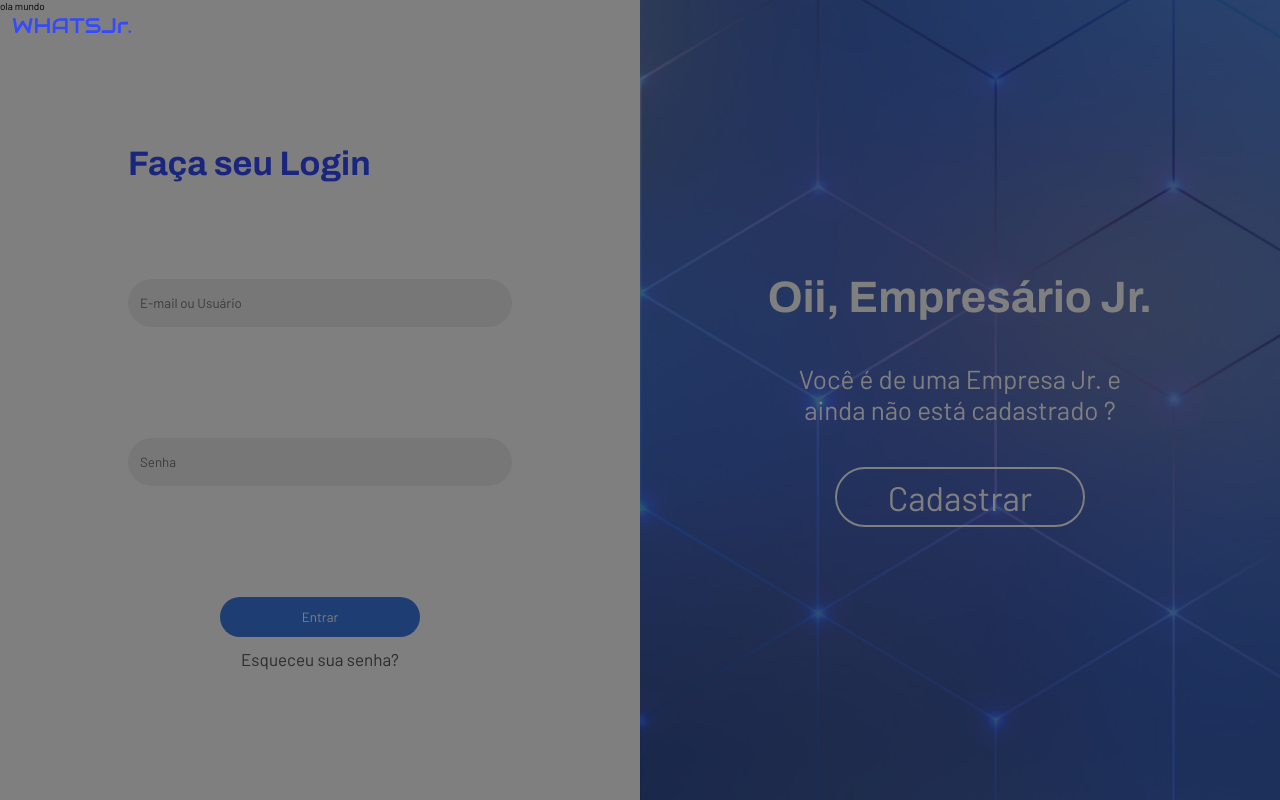
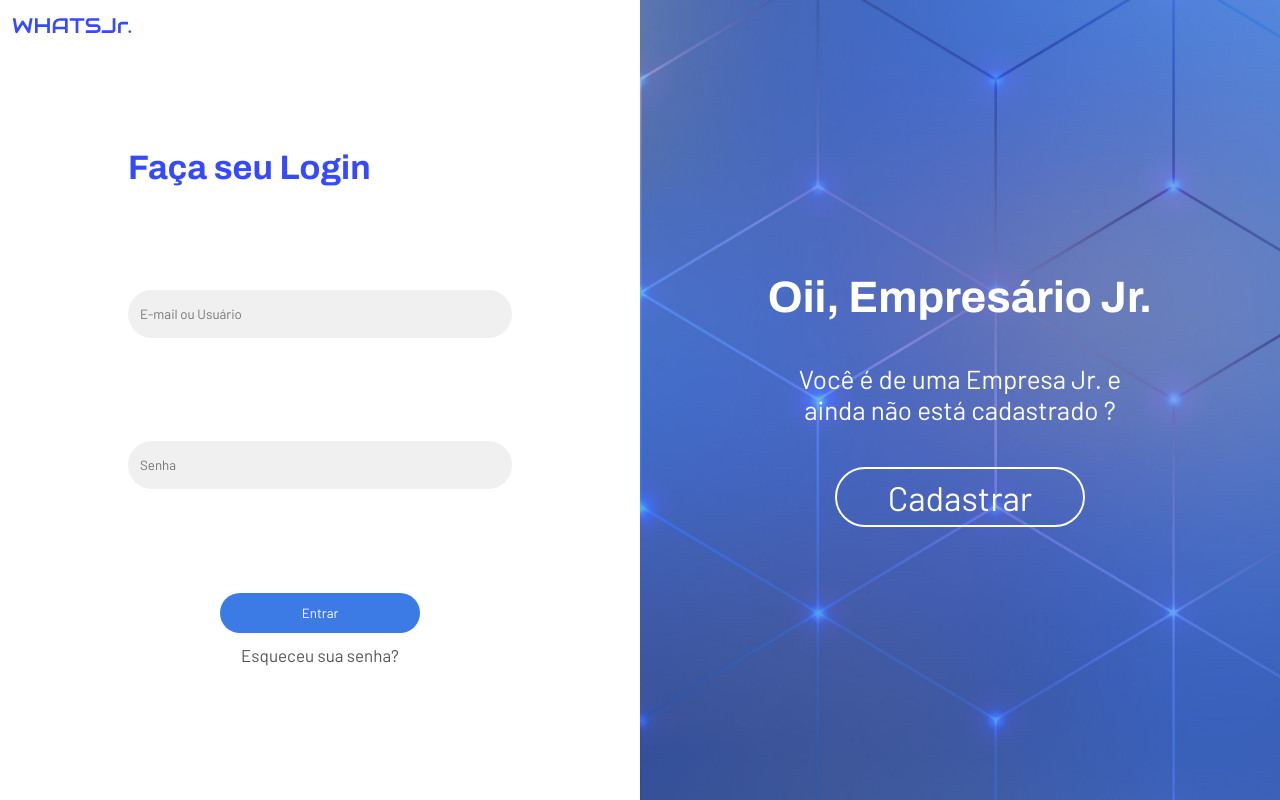
Before and after one commit to jaymeco/-TYPESCRIPT-Whats-Jr---React-App, a React (Create React App) app: page / in a window 1280 px wide. Built offline with nearby package versions, Linux system fonts and the light colour scheme.

Commit message:
Adiciona component de input

```diff
--- a/src/pages/App/Home/components/SignIn/index.tsx
+++ b/src/pages/App/Home/components/SignIn/index.tsx
@@ -2,14 +2,13 @@ import React from 'react';
 import {
     Container,
     FormContent,
-    InputContent,
-    Input,
     ButtonContainer,
     Button,
     TextForgot,
     Title,
     RedirectText
 } from './styles';
+import Input from '../../../../components/Inputs';
 
 interface props {
     handleToggleChangeComponent(): void;
@@ -20,12 +19,18 @@ const SignIn: React.FC<props> = ({ handleToggleChangeComponent }) => {
         <Container id="signin">
             <FormContent>
                 <Title>Faça seu Login</Title>
-                <InputContent>
-                    <Input type="text" name="email" placeholder="E-mail ou Usuário" />
-                </InputContent>
-                <InputContent>
-                    <Input type="password" name="password" placeholder="Senha" />
-                </InputContent>
+                <Input
+                    type="text"
+                    name="email"
+                    placeholder="E-mail ou Usuário"
+                />
+
+                <Input
+                    type="password"
+                    name="password"
+                    placeholder="Senha"
+                />
+
                 <ButtonContainer>
                     <Button>Entrar</Button>
                     <TextForgot>Esqueceu sua senha?</TextForgot>
--- a/src/pages/App/Home/components/SignUp/index.tsx
+++ b/src/pages/App/Home/components/SignUp/index.tsx
@@ -3,8 +3,6 @@ import {
     Container,
     FormContent,
     InputContainer,
-    InputContent,
-    Input,
     HelperText,
     Title,
     Textarea,
@@ -12,6 +10,7 @@ import {
     Button,
     RedirectText
 } from './styles';
+import Input from '../../../../components/Inputs';
 
 interface props {
     handleToggleChangeComponent(): void;
@@ -22,41 +21,26 @@ const SignUp: React.FC<props> = ({ handleToggleChangeComponent }) => {
             <Title>Cadastre-se</Title>
             <FormContent>
                 <InputContainer>
-                    <InputContent>
                     <Input type="text" name="username" placeholder="Usuário" />
-                    </InputContent>
-                    <InputContent>
                     <Input type="text" name="password" placeholder="Senha" />
-                    </InputContent>
                 </InputContainer>
                 <InputContainer>
-                    <InputContent>
                     <Input type="text" name="first_name" placeholder="Nome" />
-                    </InputContent>
-                    <InputContent>
                     <Input type="text" name="last_name" placeholder="Sobrenome" />
-                    </InputContent>
                 </InputContainer>
                 <InputContainer>
-                    <InputContent>
                     <Input type="text" name="jr_company" placeholder="Empresa Jr." />
-                    </InputContent>
-                    <InputContent>
                     <Input type="text" name="office" placeholder="Cargo" />
-                    </InputContent>
                 </InputContainer>
                 <InputContainer>
-                    <InputContent>
                     <Input type="text" name="core" placeholder="Núcleo" />
-                    </InputContent>
-                    <InputContent>
-                        <Input type="text" name="ingress_year" placeholder="Ano de ingresso" />
+                    <Input type="text" name="ingress_year" placeholder="Ano de ingresso">
                         <HelperText>(Ano em que você entrou na EJ.)</HelperText>
-                    </InputContent>
+                    </Input>
                 </InputContainer>
-                <InputContent>
+                {/* <InputContent>
                     <Textarea name="bio" placeholder="Biografia..."></Textarea>
-                </InputContent>
+                </InputContent> */}
                 <ButtonContainer>
                     <Button>Cadastrar</Button>
                     <RedirectText onClick={handleToggleChangeComponent}>Já possui uma conta? Faça seu Login.</RedirectText>
--- a/src/pages/App/Home/components/SignUp/styles.ts
+++ b/src/pages/App/Home/components/SignUp/styles.ts
@@ -38,16 +38,24 @@ export const FormContent = styled.form`
 `;
 
 
-export const Input = styled.input`
+export const InputContainer = styled.div`
     width: 100%;
-    height: 6vh;
-    border: none;
-    outline: none;
-    background: var(--background-primary);
-    border-radius: 50px;
-    padding: 1.2rem;
-    color: var(--text-base-primary);
+    display: flex;
+    flex-direction: column;
+    align-items: center;
+    justify-content: space-between;
+    >div{
+        margin-bottom: 2.4rem;
+    }
+
+    @media(min-width: 700px){
+        flex-direction: row;
+        justify-content: space-between;
+        align-items: center;
+
+    }
 `;
+
 
 export const ButtonContainer = styled.div`
     display: flex;
@@ -83,37 +91,6 @@ export const Title = styled.h1`
     }
 `;
 
-export const InputContainer = styled.div`
-    width: 100%;
-    display: flex;
-    flex-direction: column;
-    align-items: center;
-    justify-content: space-between;
-    >div{
-        margin-bottom: 2.4rem;
-    }
-
-    @media(min-width: 700px){
-        flex-direction: row;
-        justify-content: space-between;
-        align-items: center;
-
-    }
-`;
-
-export const InputContent = styled.div`
-    width: 100%;
-    display: flex;
-    flex-direction: column;
-    justify-content: center;
-    align-items: center;
-
-    @media(min-width: 700px){
-        width: 100%;
-
-    }
-
-`;
 
 export const HelperText = styled.p`
     color: var(--text-base-light);
--- a/src/pages/App/Home/index.tsx
+++ b/src/pages/App/Home/index.tsx
@@ -75,7 +75,7 @@ function Home() {
                 <TextBanner>{!isChanged? 'Você é de uma Empresa Jr. e ainda não está cadastrado ?': 'Se você já faz parte dessa incrível comunidade, basta você entrar !'}</TextBanner>
                 <ButtonBanner onClick={handleToggleChangeComponent}>{!isChanged? 'Cadastrar': 'Login'}</ButtonBanner>
             </BannerContainer>
-            <ModalForgot/>
+            {/* <ModalForgot/> */}
         </Container>
     );
 }
--- /dev/null
+++ b/src/pages/components/Inputs/index.tsx
@@ -0,0 +1,24 @@
+import React, { InputHTMLAttributes } from 'react';
+import {
+    InputContent,
+    InputComponent
+} from './styles';
+
+
+interface InputProps extends InputHTMLAttributes<HTMLInputElement> {
+    name: string;
+}
+
+const Input: React.FC<InputProps> = ({ children, name, ...rest }) => {
+    return (
+        <InputContent>
+            <InputComponent
+                name={name}
+                {...rest}
+            />
+            {children}
+        </InputContent>
+    );
+}
+
+export default Input;
--- /dev/null
+++ b/src/pages/components/Inputs/styles.ts
@@ -0,0 +1,28 @@
+import styled from 'styled-components';
+
+
+export const InputComponent = styled.input`
+    width: 100%;
+    height: 6vh;
+    border: none;
+    outline: none;
+    background: var(--background-primary);
+    border-radius: 50px;
+    padding: 1.2rem;
+    color: var(--text-base-primary);
+`;
+
+
+export const InputContent = styled.div`
+    width: 100%;
+    display: flex;
+    flex-direction: column;
+    justify-content: center;
+    align-items: center;
+
+    @media(min-width: 700px){
+        width: 100%;
+
+    }
+
+`;
```
Lines whose indentation alone changed are shown as unchanged.
